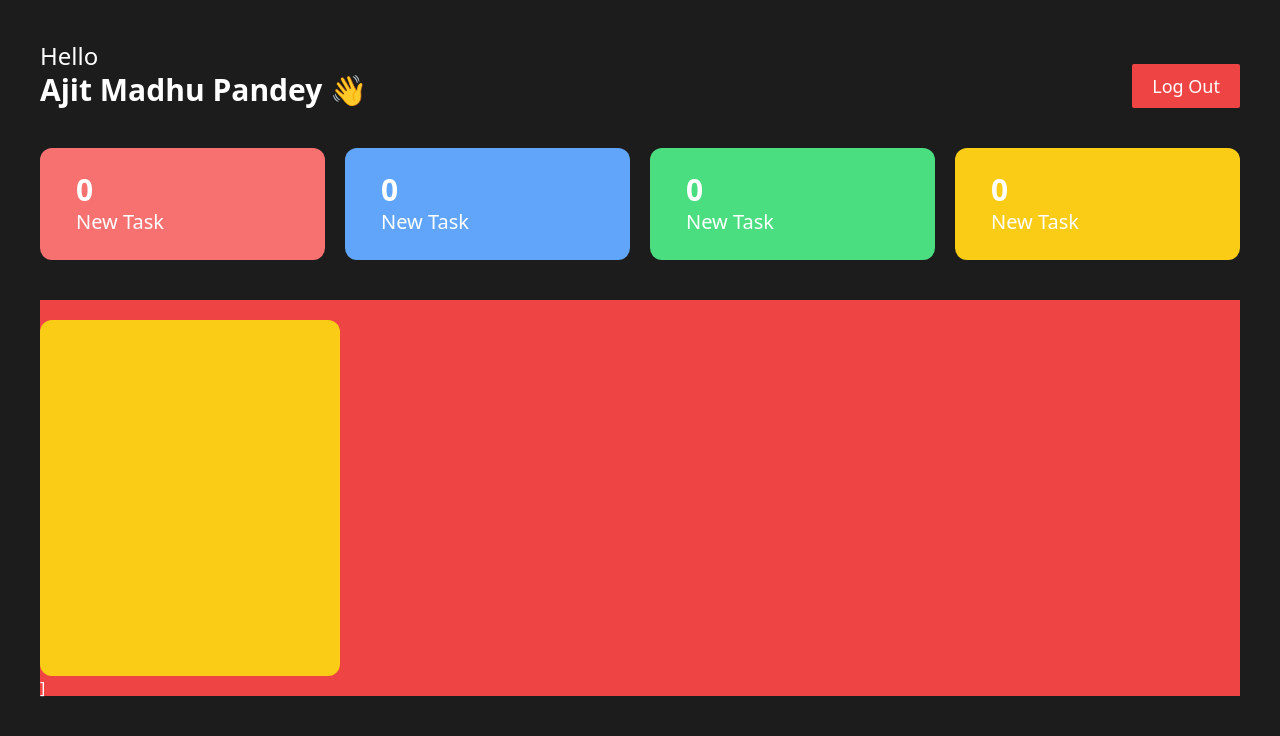
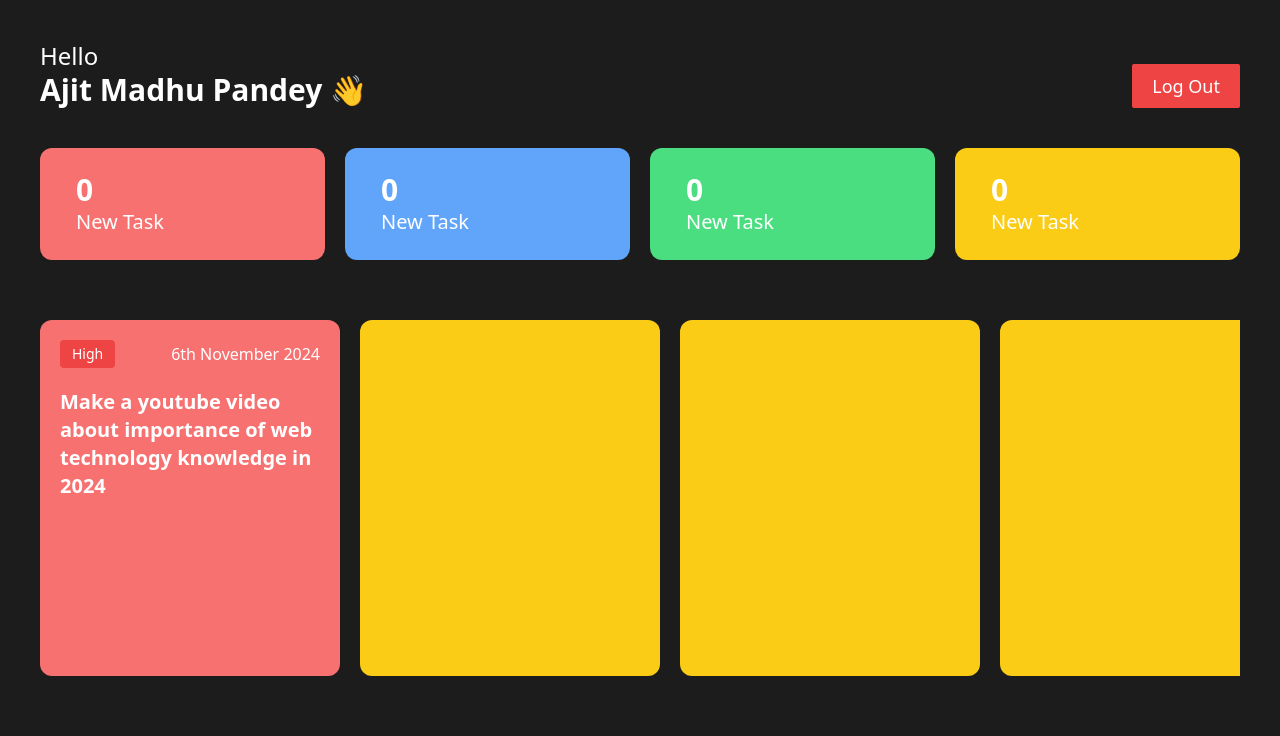
Before and after one commit to Ajit-coder237/Employee-Management-System, a React (Vite) app: page / in a window 1280 px wide. Shown: the top 736 px of the page. Built offline with nearby package versions, Linux system fonts and the light colour scheme.

Commit message:
tasklist styled

```diff
--- a/src/TaskList/TaskList.jsx
+++ b/src/TaskList/TaskList.jsx
@@ -2,8 +2,25 @@
 
 const TaskList = () => {
   return (
-    <div className="h-[55%] w-full py-5 bg-red-500 mt-10">
-      <div className="h-full w-[300px] bg-yellow-400 rounded-xl"></div>]
+    <div
+      id="tasklist"
+      className="flex overflow-x-auto justify-start items-center gap-5 flex-nowrap h-[55%] w-full py-5 mt-10"
+    >
+      <div className="flex-shrink-0 h-full w-[300px] p-5 bg-red-400 rounded-xl">
+        <div className="flex justify-between  items-center">
+          <h3 className="bg-red-500 text-sm px-3 py-1 rounded">High</h3>
+          <h4 className="text-base">6th November 2024</h4>
+        </div>
+        <h2 className="mt-5 text-xl font-semibold">
+          Make a youtube video about importance of web technology knowledge in
+          2024
+        </h2>
+      </div>
+      <div className="flex-shrink-0 h-full w-[300px] bg-yellow-400 rounded-xl"></div>
+      <div className="flex-shrink-0 h-full w-[300px] bg-yellow-400 rounded-xl"></div>
+      <div className="flex-shrink-0 h-full w-[300px] bg-yellow-400 rounded-xl"></div>
+      <div className="flex-shrink-0 h-full w-[300px] bg-yellow-400 rounded-xl"></div>
+      <div className="flex-shrink-0 h-full w-[300px] bg-yellow-400 rounded-xl"></div>
     </div>
   );
 };
--- a/src/index.css
+++ b/src/index.css
@@ -1,6 +1,7 @@
 @tailwind base;
 @tailwind components;
 @tailwind utilities;
+
 *{
   margin: 0;
   padding: 0;
@@ -9,3 +10,12 @@
   background-color: black;
   color: white;
 }
+
+#tasklist::-webkit-scrollbar{
+  display: none;
+
+}
+
+#tasklist{
+  scrollbar-width: none;
+}
--- a/vite.config.js
+++ b/vite.config.js
@@ -1,5 +1,5 @@
-import { defineConfig } from 'vite'
-import react from '@vitejs/plugin-react-swc'
+import { defineConfig } from "vite";
+import react from "@vitejs/plugin-react-swc";
 
 // https://vite.dev/config/
 export default defineConfig({
@@ -7,4 +7,4 @@
     host: true,
   },
   plugins: [react()],
-})
+});
```
